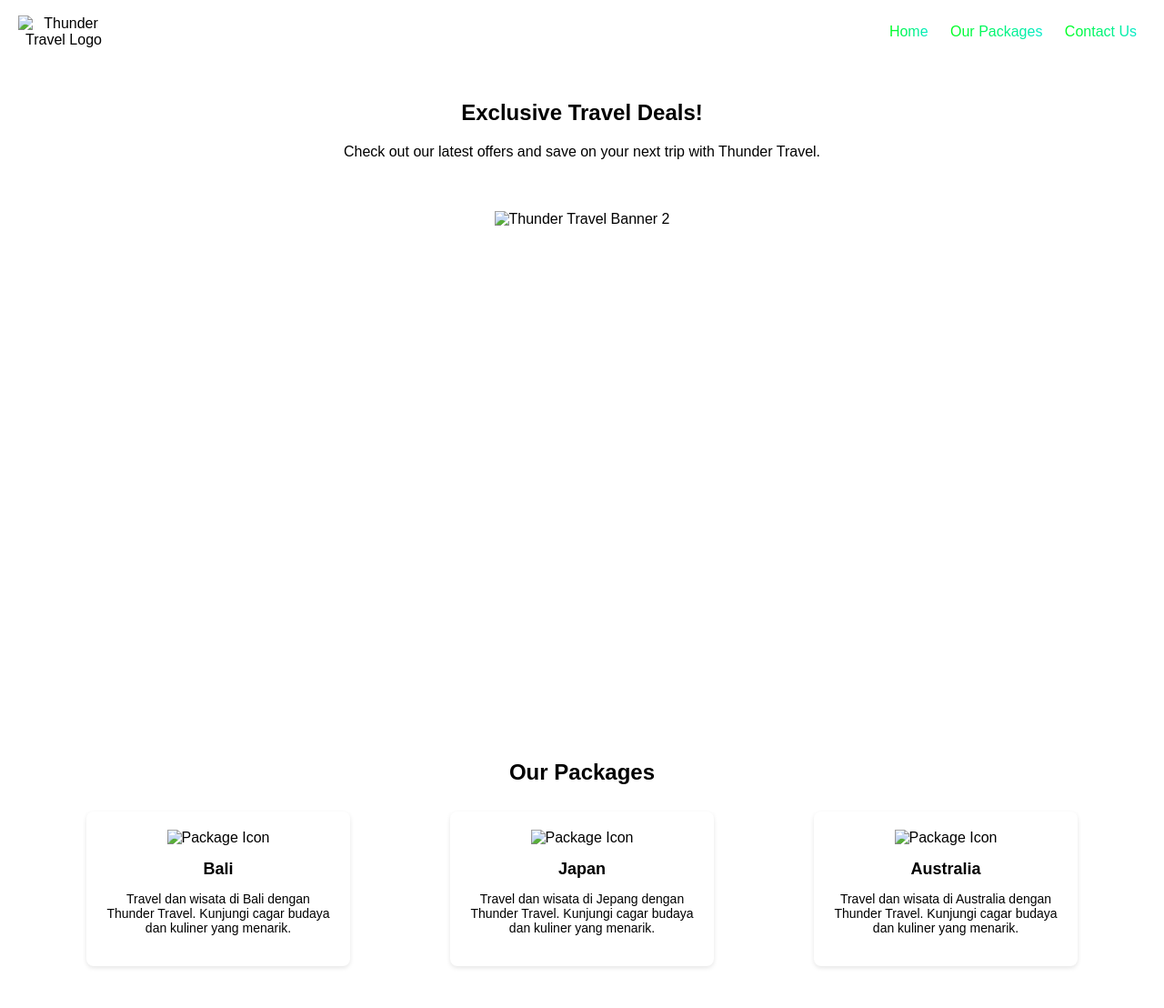
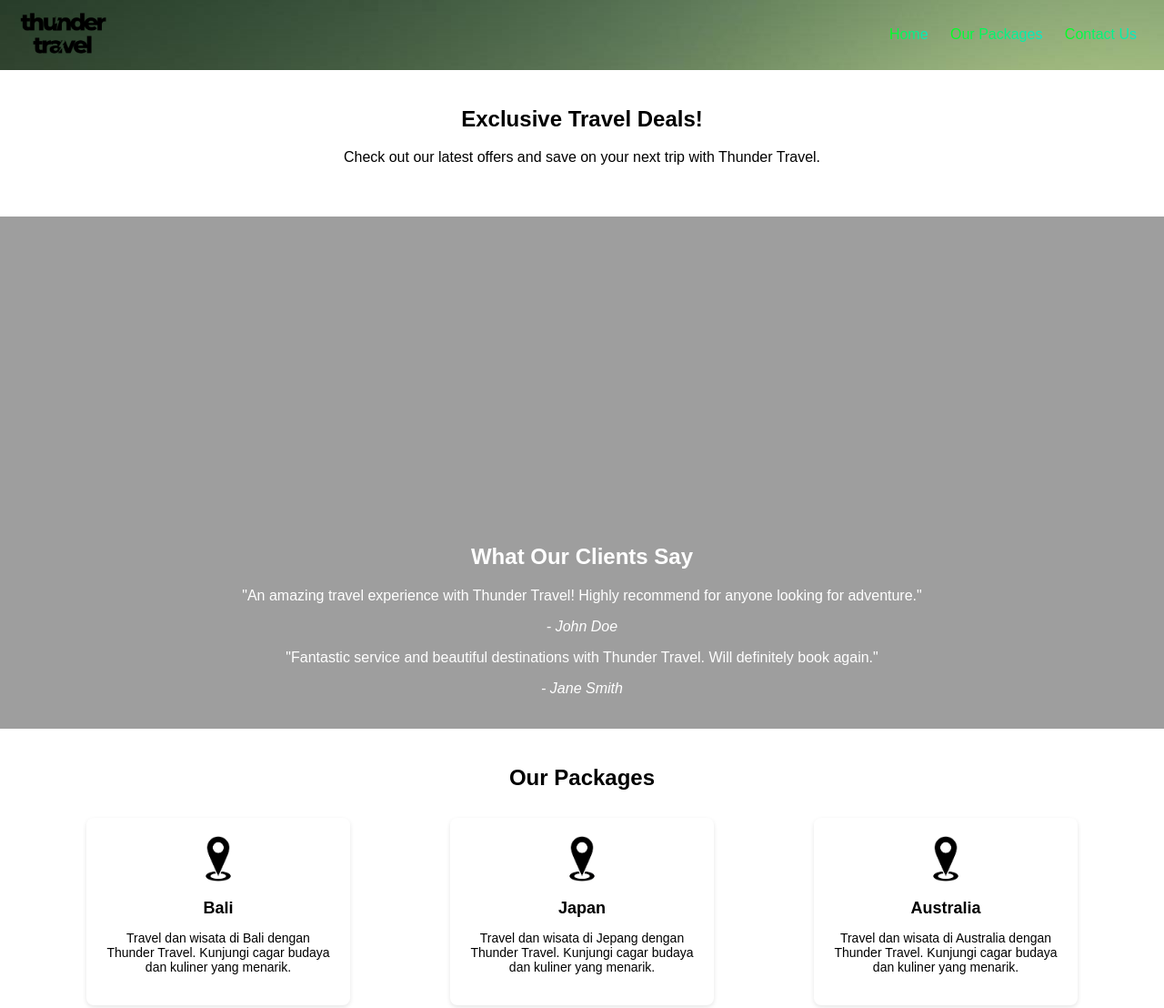
Before and after one commit to revou-fundamental-course/22-jul-24-Rizpyroz, a plain HTML site: page index.html in a window 1280 px wide. Shown: the top 1108 px of the page at 91% size. Drawn offline with Linux system fonts and the light colour scheme; the site is published under a folder, as on GitHub Pages, so addresses that start at the root find nothing.

Commit message:
perbaikan ke 2

```diff
--- a/index.html
+++ b/index.html
@@ -9,9 +9,9 @@
 <body>
 
     <!-- Header and Navigation -->
-    <header style="background-image: url(/Background.png);">
+    <header style="background-image: url(./Background.png);">
         <div class="header-container">
-            <img src="/travel icon.png" class="header-logo" alt="Thunder Travel Logo">
+            <img src="./travel icon.png" class="header-logo" alt="Thunder Travel Logo">
 
         <nav>
             <ul>
@@ -34,18 +34,18 @@
     <!-- Banner Section -->
     <section id="banner">
         <div class="slide">
-            <img src="/Banner 1.png" alt="Thunder Travel Banner 1">
+            <img src="./Banner 1.png" alt="Thunder Travel Banner 1">
         </div>
         <div class="slide">
-            <img src="/Banner 2.png" alt="Thunder Travel Banner 2">
+            <img src="./Banner 2.png" alt="Thunder Travel Banner 2">
         </div>
         <div class="slide">
-            <img src="/Banner 3.png" alt="Thunder Travel Banner 3">
+            <img src="./Banner 3.png" alt="Thunder Travel Banner 3">
         </div>
     </section>
 
     <!-- Testimonials Section -->
-    <section id="testimonials" style="background-image: url(/Background\(1\).png);">
+    <section id="testimonials" style="background-image: url(./Background\(1\).png);">
         <div class="testimonial-container">
             <h2>What Our Clients Say</h2>
             <div class="testimonial">
@@ -66,7 +66,7 @@
             <div class="package-list">
                 <div class="package-item">
                     <div class="package-icon">
-                        <img src="/icon-removebg-preview.png" alt="Package Icon">
+                        <img src="./icon-removebg-preview.png" alt="Package Icon">
                     </div>
                     <h3 class="item-title">Bali</h3>
                     <div class="item-content">
@@ -75,7 +75,7 @@
                 </div>
                 <div class="package-item">
                     <div class="package-icon">
-                        <img src="/icon-removebg-preview.png" alt="Package Icon">
+                        <img src="./icon-removebg-preview.png" alt="Package Icon">
                     </div>
                     <h3 class="item-title">Japan</h3>
                     <div class="item-content">
@@ -84,7 +84,7 @@
                 </div>
                 <div class="package-item">
                     <div class="package-icon">
-                        <img src="/icon-removebg-preview.png" alt="Package Icon">
+                        <img src="./icon-removebg-preview.png" alt="Package Icon">
                     </div>
                     <h3 class="item-title">Australia</h3>
                     <div class="item-content">
@@ -115,10 +115,10 @@
     </section>
 
     <!-- Footer Section -->
-    <footer style="background-image: url(/Background.png);">
+    <footer style="background-image: url(./Background.png);">
         <div class="footer-container">
             <div class="footer-logo">
-                <img src="/travel icon.png" alt="Thunder Travel Logo">
+                <img src="./travel icon.png" alt="Thunder Travel Logo">
             </div>
             <div class="footer-links">
                 <a href="#terms">Terms of Service</a>
```
